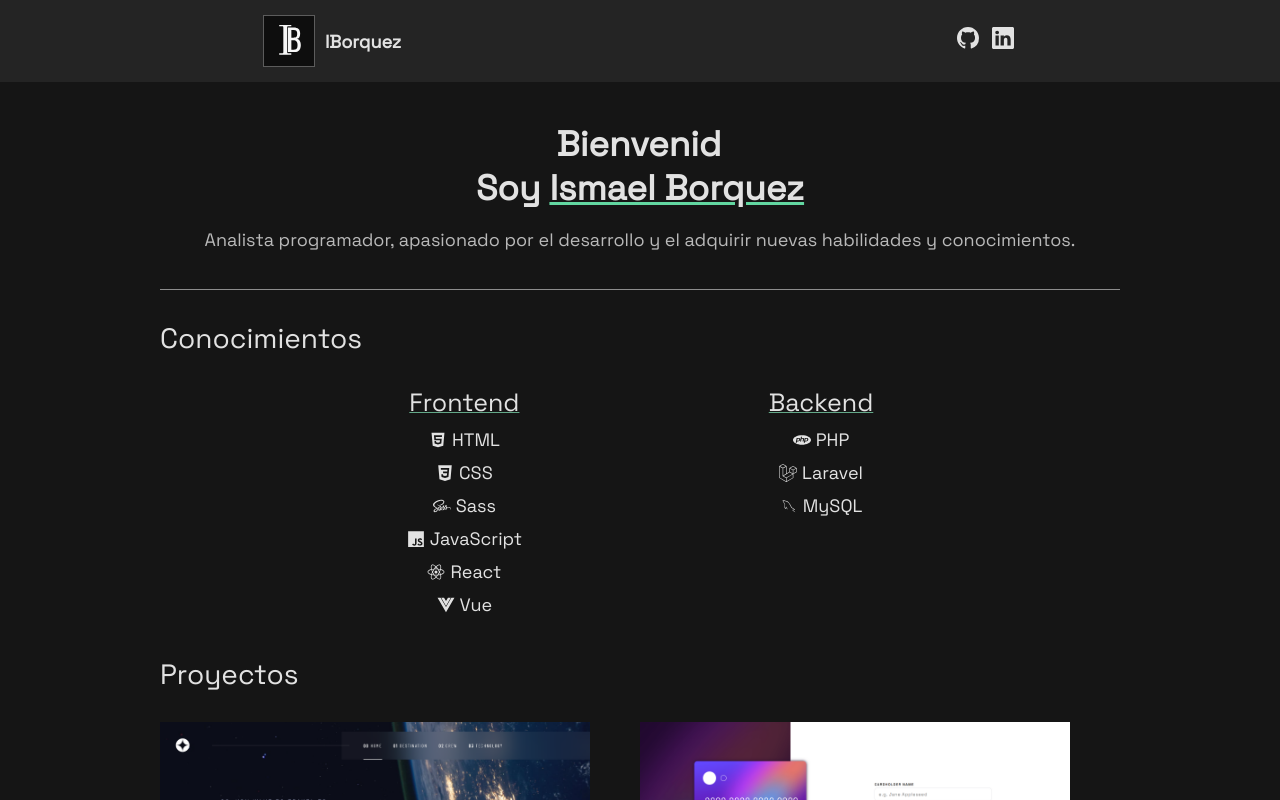
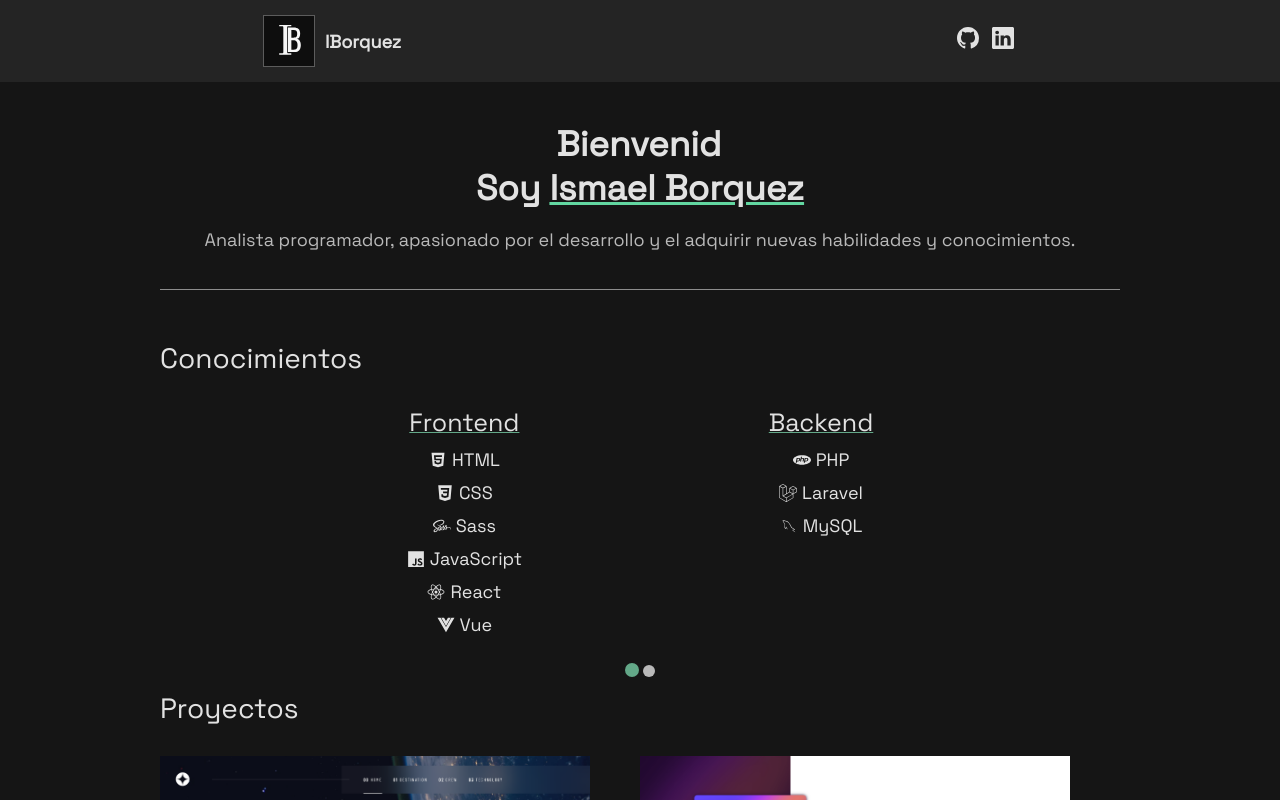
Before and after one commit to Siluetaz/portfolio-iborquez, a React (Vite) app: page / in a window 1280 px wide. Shown: the top 800 px of the page. Built offline with nearby package versions, Linux system fonts and the light colour scheme.

Commit message:
slide and skill view

```diff
--- a/package.json
+++ b/package.json
@@ -9,6 +9,7 @@
     "preview": "vite preview"
   },
   "dependencies": {
+    "pure-react-carousel": "^1.30.1",
     "react": "^18.2.0",
     "react-dom": "^18.2.0",
     "react-icons": "^4.6.0",
--- a/src/components/Content.jsx
+++ b/src/components/Content.jsx
@@ -1,47 +1,36 @@
 import '../sass/layouts/Content.scss'
 import { Card } from './Card'
 import { Knowledge } from './Knowledge'
+import { Skill } from './Skill'
+import { Welcome } from './Welcome'
 import data from '../../data.json'
 import ScrollContainer from 'react-indiana-drag-scroll';
-import { useEffect, useState } from 'react';
-
+import { CarouselProvider, Slider, Slide, ButtonBack, ButtonNext } from 'pure-react-carousel';
+import '../../node_modules/pure-react-carousel/dist/react-carousel.es.css';
 const Content = () => {
 
-  const [welChar, setWelChar] = useState('o')
 
-  useEffect(() => {
-    changeWelChar()
-  }, [welChar])
-
-  const changeWelChar = () => {
-    setTimeout(() => {
-      if (welChar === 'o') {
-        setWelChar('')
-        setTimeout(() => {
-          setWelChar('a')
-        }, 1000)
-      } else if (welChar === 'a') {
-        setWelChar('')
-        setTimeout(() => {
-          setWelChar('o')
-        }, 1000)
-      }
-    }, 2000)
-  }
   return (
     <main className='container'>
-      <section className='welcome-side'>
-        <span className='welcome-side__wel-message'>{`Bienvenid${welChar}`}</span>
-        <h1 className='welcome-side__title'>Soy <span className='under'>Ismael Borquez</span></h1>
-        <p className='welcome-side__presentation'>Analista programador, apasionado por el desarrollo y el adquirir nuevas habilidades y conocimientos.</p>
-      </section>
+      <Welcome />
       <hr className='line' />
-      <section>
-        <div>
-
-        </div>
-      </section>
-      <Knowledge />
+      <CarouselProvider
+        naturalSlideWidth={80}
+        naturalSlideHeight={80}
+        totalSlides={2}
+        touchEnabled={true}
+        dragEnabled={true}
+        className="views">
+        <Slider className='view'>
+          <Slide index={0}>
+            <Knowledge />
+          </Slide>
+          <Slide index={1}>
+            <Skill />
+          </Slide>
+        </Slider>
+        <ButtonBack className='navigation__circle'></ButtonBack>
+        <ButtonNext className='navigation__circle'></ButtonNext></CarouselProvider>
       <section className='projects-side'>
         <h2 className='subtitle'>Proyectos</h2>
         <ScrollContainer className="projects-side__container" hideScrollbars={false} horizontal={true}>
--- /dev/null
+++ b/src/components/Skill.jsx
@@ -0,0 +1,27 @@
+import '../sass/layouts/Skill.scss'
+import { AiFillHtml5 } from "react-icons/ai";
+import { IoLogoCss3, IoLogoSass, } from "react-icons/io";
+import { IoLogoJavascript, IoLogoReact, IoLogoVue } from "react-icons/io5";
+import { SiPhp, SiLaravel, } from "react-icons/si";
+import { DiMysql } from "react-icons/di";
+const Skill = () => {
+  return (
+    <section className='skill-side'>
+      <h2 className='subtitle'>Habilidades</h2>
+      <div className='skills'>
+        <div>
+
+        <div className='skills__item'>Trabajo en equipo</div>
+          <div className='skills__item'>Respeto</div>
+          <div className='skills__item'>Rápido aprendizaje</div>
+        </div>
+        <div>
+          <div className='skills__item'>Proactividad</div>
+          <div className='skills__item'>Independencia</div>
+          <div className='skills__item'>Comunicación</div></div>
+      </div>
+    </section>
+  )
+}
+
+export { Skill }
--- /dev/null
+++ b/src/components/Welcome.jsx
@@ -0,0 +1,35 @@
+import '../sass/layouts/Welcome.scss'
+import { useEffect, useState } from 'react';
+
+const Welcome = () => {
+
+  const [welChar, setWelChar] = useState('o')
+  useEffect(() => {
+    changeWelChar()
+  }, [welChar])
+
+  const changeWelChar = () => {
+    setTimeout(() => {
+      if (welChar === 'o') {
+        setWelChar('')
+        setTimeout(() => {
+          setWelChar('a')
+        }, 1000)
+      } else if (welChar === 'a') {
+        setWelChar('')
+        setTimeout(() => {
+          setWelChar('o')
+        }, 1000)
+      }
+    }, 2000)
+  }
+  return (
+    <section className='welcome-side'>
+      <span className='welcome-side__wel-message'>{`Bienvenid${welChar}`}</span>
+      <h1 className='welcome-side__title'>Soy <span className='under'>Ismael Borquez</span></h1>
+      <p className='welcome-side__presentation'>Analista programador, apasionado por el desarrollo y el adquirir nuevas habilidades y conocimientos.</p>
+    </section>
+  )
+}
+
+export { Welcome }
--- a/src/sass/layouts/Content.scss
+++ b/src/sass/layouts/Content.scss
@@ -18,38 +18,6 @@
     width: 65%;
   }
 
-  .welcome-side {
-    display: flex;
-    flex-direction: column;
-    align-items: center;
-    &__wel-message {
-      display: block;
-      white-space: nowrap;
-      border-right: 2px solid;
-      animation: typing 1s steps(14), blink .5s infinite step-end alternate, changeW 4s forwards;
-      overflow: hidden;
-      width: 8.3ch;
-      font-size: clamp(2.5rem, 9vw, 3.5rem);
-      font-weight: bold;
-      text-align: start;
-    }
-    &__title {
-      text-align: center;
-      margin: 0;
-      font-size: clamp(2.5rem, 9vw, 3.5rem);
-
-      .under {
-        text-decoration: underline v.$secondary;
-      }
-    }
-
-    &__presentation {
-      font-size: clamp(1.45rem, 2vw, 1.8rem);
-      color: v.$font-opaqued;
-    }
-
-
-  }
 
 
   .projects-side {
@@ -74,3 +42,29 @@
 
 
 }
+
+.navigation {
+
+  &__circle {
+    width: 1.2rem;
+    height: 1.2rem;
+    background-color: v.$font-opaqued;
+    border-radius: 50%;
+    transition: transform 0.5s;
+    border: none;
+    margin: 0 0.2rem;
+    &:disabled {
+    width: 1.4rem;
+    height: 1.4rem;
+      background-color: v.$secondary-opaqued;
+    }
+  }
+}
+
+.views {
+  position: relative;
+  height: 35rem;
+  .view {
+    height: 100%;
+  }
+}
--- /dev/null
+++ b/src/sass/layouts/Skill.scss
@@ -0,0 +1,9 @@
+.skills{
+  display: flex;
+  gap: 3rem;
+  justify-content: space-evenly;
+  &__item{
+    margin: 2rem 0;
+    font-size: clamp(1.6rem, 4vw, 1.8rem);
+  }
+}
--- /dev/null
+++ b/src/sass/layouts/Welcome.scss
@@ -0,0 +1,35 @@
+@use '../base/variables' as v;
+.welcome-side {
+  display: flex;
+  flex-direction: column;
+  align-items: center;
+
+  &__wel-message {
+    display: block;
+    white-space: nowrap;
+    border-right: 2px solid;
+    animation: typing 1s steps(14), blink .5s infinite step-end alternate, changeW 4s forwards;
+    overflow: hidden;
+    width: 8.3ch;
+    font-size: clamp(2.5rem, 9vw, 3.5rem);
+    font-weight: bold;
+    text-align: start;
+  }
+
+  &__title {
+    text-align: center;
+    margin: 0;
+    font-size: clamp(2.5rem, 9vw, 3.5rem);
+
+    .under {
+      text-decoration: underline v.$secondary;
+    }
+  }
+
+  &__presentation {
+    font-size: clamp(1.45rem, 2vw, 1.8rem);
+    color: v.$font-opaqued;
+  }
+
+
+}
```
Also changed, not shown: 1 other file (tests, documents, lock files or other folders). Lines whose indentation alone changed are shown as unchanged.
